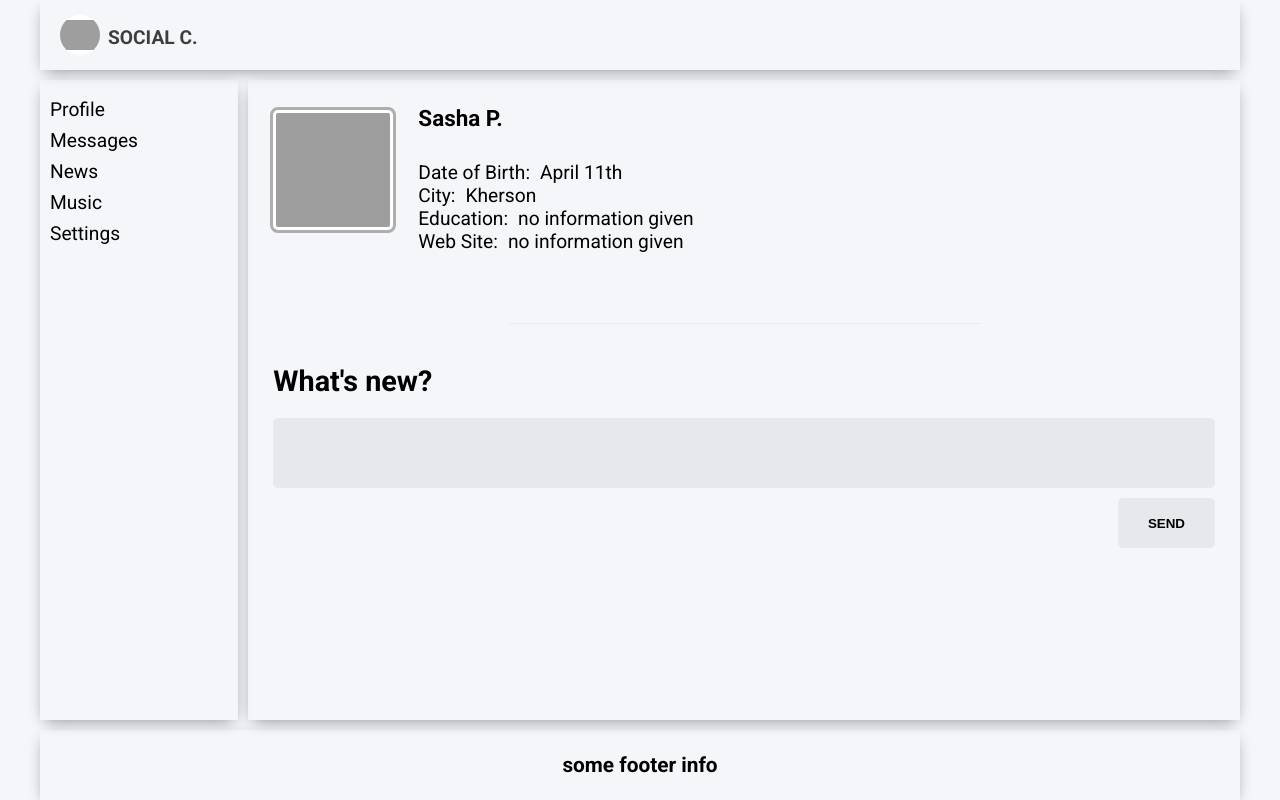
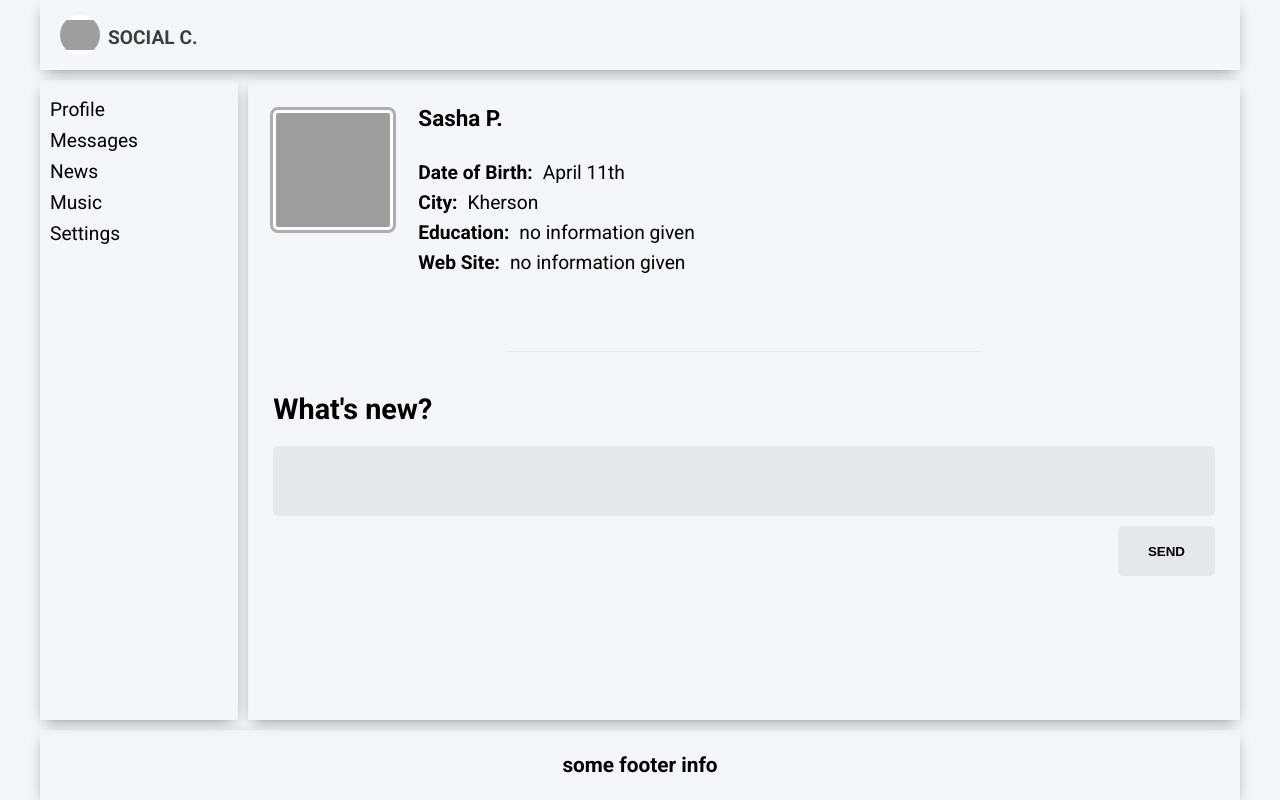
Before and after one commit to spclear/social, a React (Create React App) app: page / in a window 1280 px wide. Built offline with nearby package versions, Linux system fonts and the light colour scheme; grey boxes are pictures that could not be loaded.

Commit message:
fixed a mistake from prev commit
fixed the mistake from commit: dbd5d99155d099518f9b93eeb4399c471ac2565e

```diff
--- a/src/components/Profile.jsx
+++ b/src/components/Profile.jsx
@@ -13,19 +13,19 @@ const Profile = () => {
             </a>
           </h3>
           <ul className={mainSt.infoList}>
-            <li className={mainSt.ite}>
+            <li className={mainSt.item}>
               Date of Birth:
                 <span className={mainSt.data}>April 11th</span>
             </li>
-            <li className={mainSt.ite}>
+            <li className={mainSt.item}>
               City:
                 <span className={mainSt.data}>Kherson</span>
             </li>
-            <li className={mainSt.ite}>
+            <li className={mainSt.item}>
               Education:
               <span className={mainSt.data}>no information given</span>
             </li>
-            <li className={mainSt.ite}>
+            <li className={mainSt.item}>
               Web Site:
                 <span className={mainSt.data}>no information given</span>
             </li>
```
